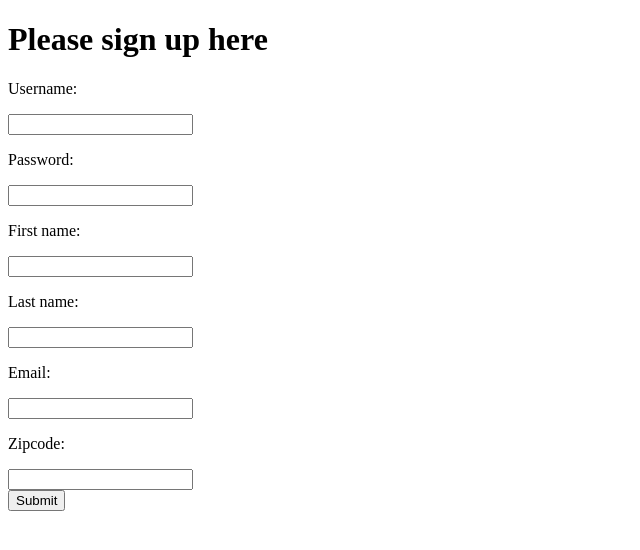
After one commit to DB-Project/Database-Project-Fall-2016, a PHP site: page /signup.php in a window 1280 px wide. The commit adds this page. Shown: the top 550 px of the page, without its empty margins (0-640 px from the left). Run offline with PHP 8.4, Linux system fonts and the light colour scheme; some libraries are stand-ins or nearby versions.

Commit message:
Adds signup page and clean up homepage.php
- Sign up page was created for new uesers
- Seperated database connection from homepage.php as db_connection.php

```diff
--- a/index.php
+++ b/index.php
@@ -7,6 +7,7 @@
 	</head>
 
 	<body>
-			<a href="login.php">Login</a>
+		<a href="signup.php">Sign Up</a>
+		<a href="login.php">Login</a>
 	</body>
 </html>
--- /dev/null
+++ b/signup.php
@@ -0,0 +1,23 @@
+<!DOCTYPE html>
+<html>
+	<head>
+		<title>
+			Sign Up Page
+		</title>
+	</head>
+
+	<body>
+      <h1>Please sign up here</h1>
+			<form action="homepage.php" method="POST">
+				<p>Username:</p><input type="text" name="user">
+				<p>Password:</p><input type="password" name="pass">
+				<p>First name:</p><input type="text" name="firstname">
+				<p>Last name:</p><input type="text" name="lastname">
+				<p>Email:</p><input type="email" name="email">
+				<p>Zipcode:</p><input type="text" name="zipcode">
+				<br />
+				<input type="submit" name="signup" />
+			</form>
+
+	</body>
+</html>
```
Also changed, not shown: db_connection.php (added, +44 -0 lines), homepage.php (+1 -39 lines).
